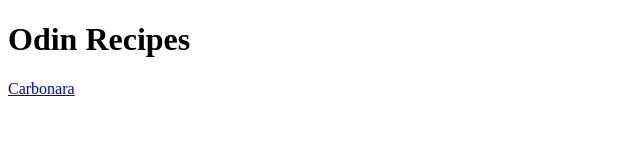
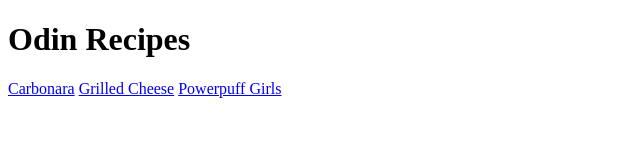
Before and after one commit to sudo-apt-get-better/odin-recipes, a plain HTML site: page index.html in a window 1280 px wide. Shown: the whole page, without its empty margins (0-640 px from the left). Drawn offline with Linux system fonts and the light colour scheme.

Commit message:
recipes main page

```diff
--- a/index.html
+++ b/index.html
@@ -8,6 +8,8 @@
 <body>
     <h1>Odin Recipes</h1>
     <a href="recipes/carbonara.html">Carbonara</a>
+    <a href="recipes/grilled-cheese.html">Grilled Cheese</a>
+    <a href="recipes/power-puff-girls.html">Powerpuff Girls</a>
 
 </body>
 </html>
```
